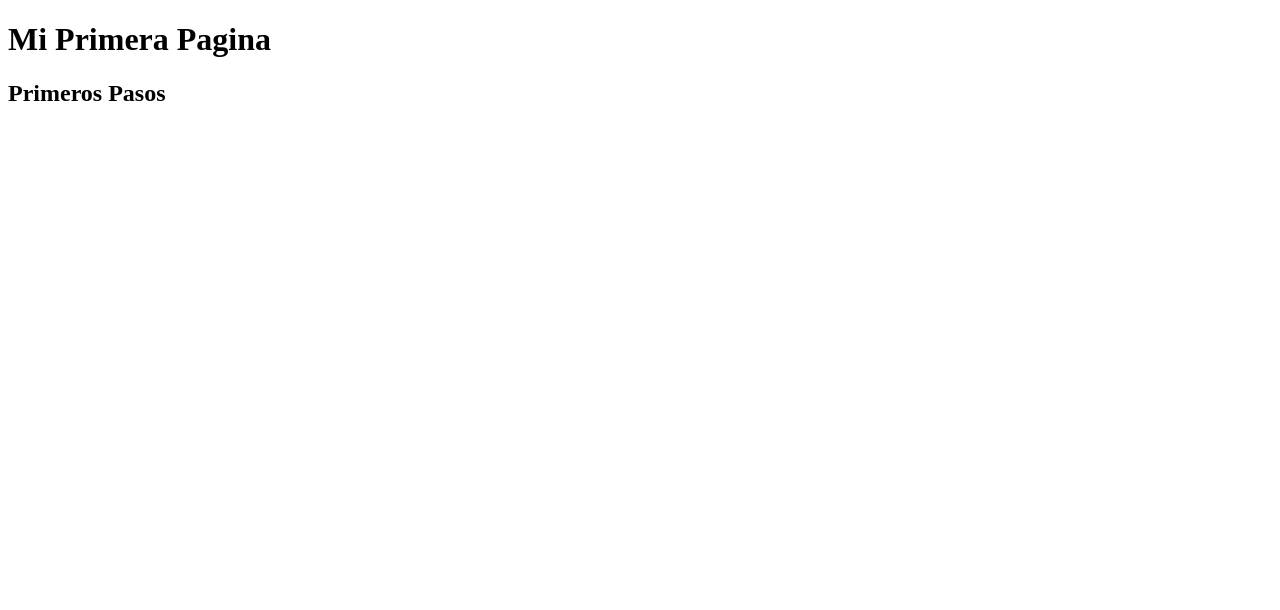
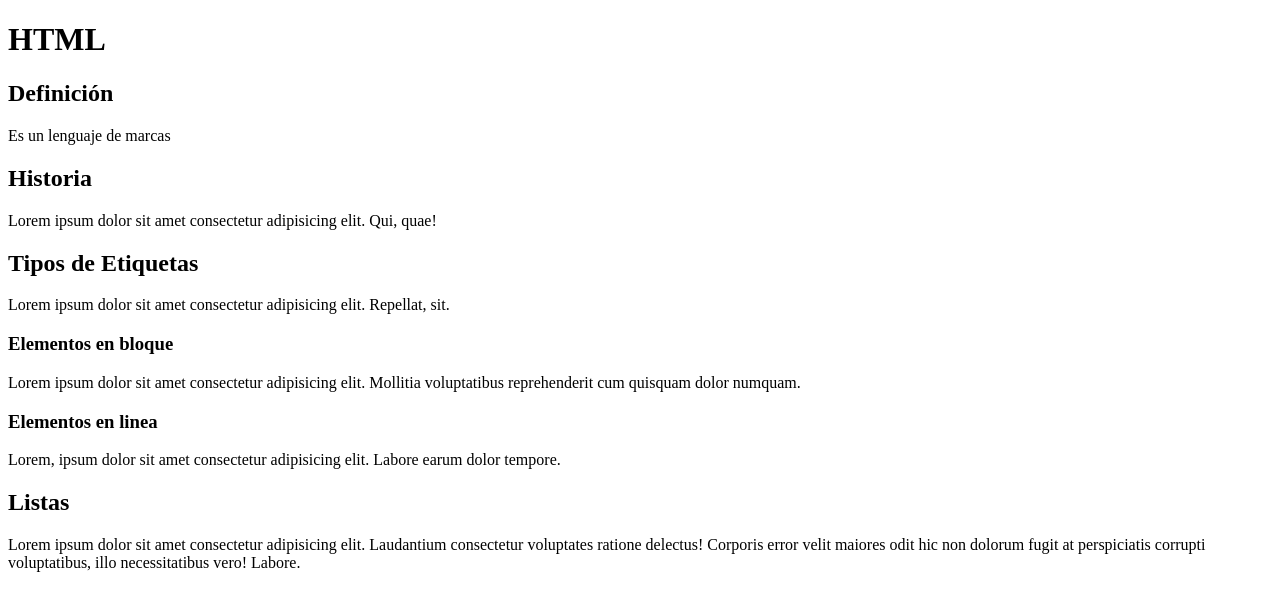
Before and after one commit to RodrigoMtz37/webpage52_15, a plain HTML site: page index.html in a window 1280 px wide. Drawn offline with Linux system fonts and the light colour scheme.

Commit message:
Add content html

```diff
--- a/index.html
+++ b/index.html
@@ -1,15 +1,26 @@
 <!DOCTYPE html>
 <html>
     <head>
-        <title>Página Web Grupo 52</title>
+        <title>HTML</title>
         <meta charset="utf-8">
-        <meta name="description" content="Esta página es una practica para html">
-        <meta name="keywords" content="html,css,javascript">
+        <meta name="description" content="Esta página te ayuda a entender HTML">
+        <meta name="keywords" content="html,html5,tags">
         <meta name="author" content="Edgar Rodrigo Martínez Aguilar">
         <meta name="viewport" content="width=device-width, initial-scale=1.0">
     </head>
     <body>
-        <h1>Mi Primera Pagina</h1>
-        <h2>Primeros Pasos</h2>
+        <h1>HTML</h1>
+        <h2>Definición</h2>
+        <p>Es un lenguaje de marcas</p>
+        <h2>Historia</h2>
+        <p>Lorem ipsum dolor sit amet consectetur adipisicing elit. Qui, quae!</p>
+        <h2>Tipos de Etiquetas</h2>
+        <p>Lorem ipsum dolor sit amet consectetur adipisicing elit. Repellat, sit.</p>
+        <h3>Elementos en bloque</h3>
+        <p>Lorem ipsum dolor sit amet consectetur adipisicing elit. Mollitia voluptatibus reprehenderit cum quisquam dolor numquam.</p>
+        <h3>Elementos en linea</h3>
+        <p>Lorem, ipsum dolor sit amet consectetur adipisicing elit. Labore earum dolor tempore.</p>
+        <h2>Listas</h2>
+        <p>Lorem ipsum dolor sit amet consectetur adipisicing elit. Laudantium consectetur voluptates ratione delectus! Corporis error velit maiores odit hic non dolorum fugit at perspiciatis corrupti voluptatibus, illo necessitatibus vero! Labore.</p>
     </body>
 </html>
```
